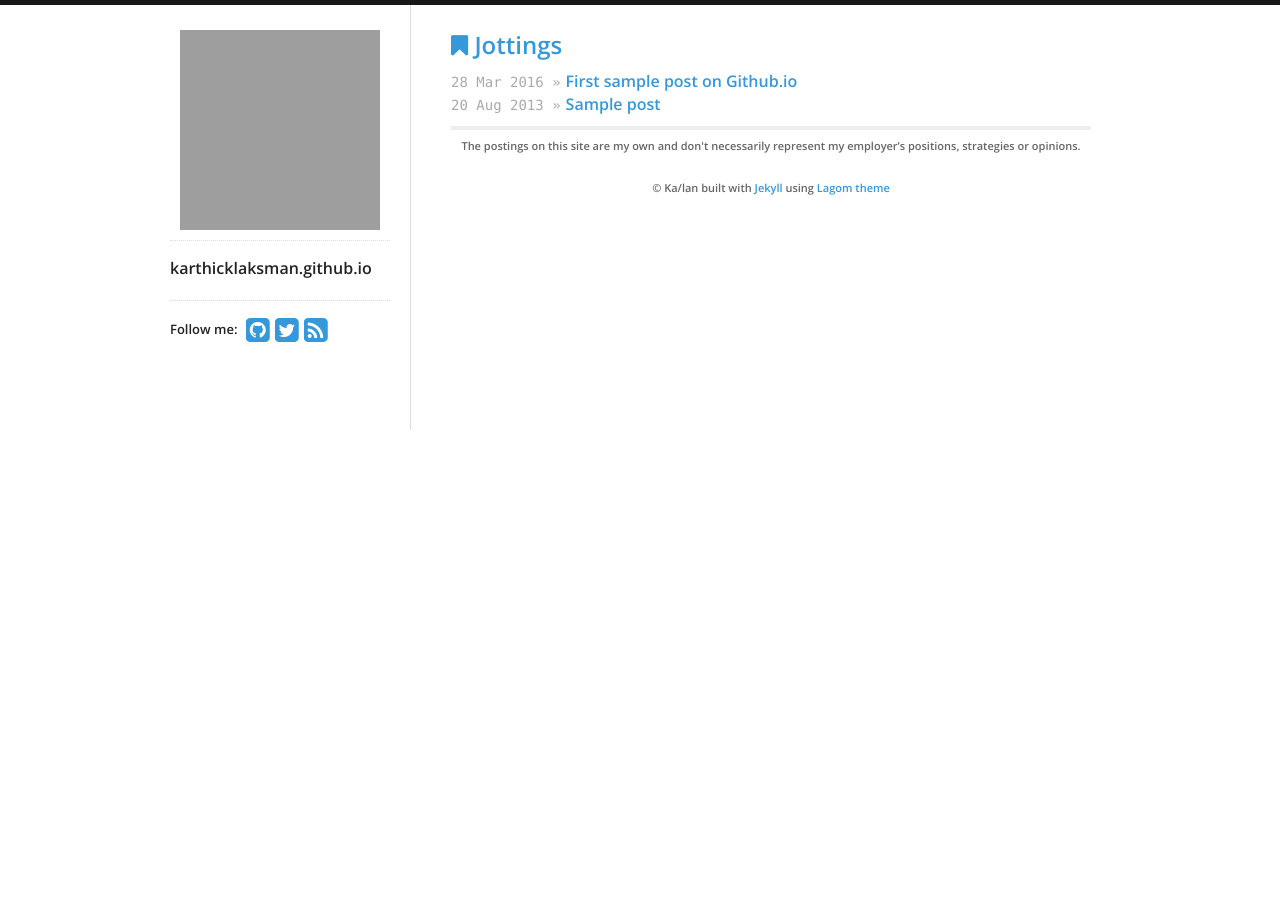
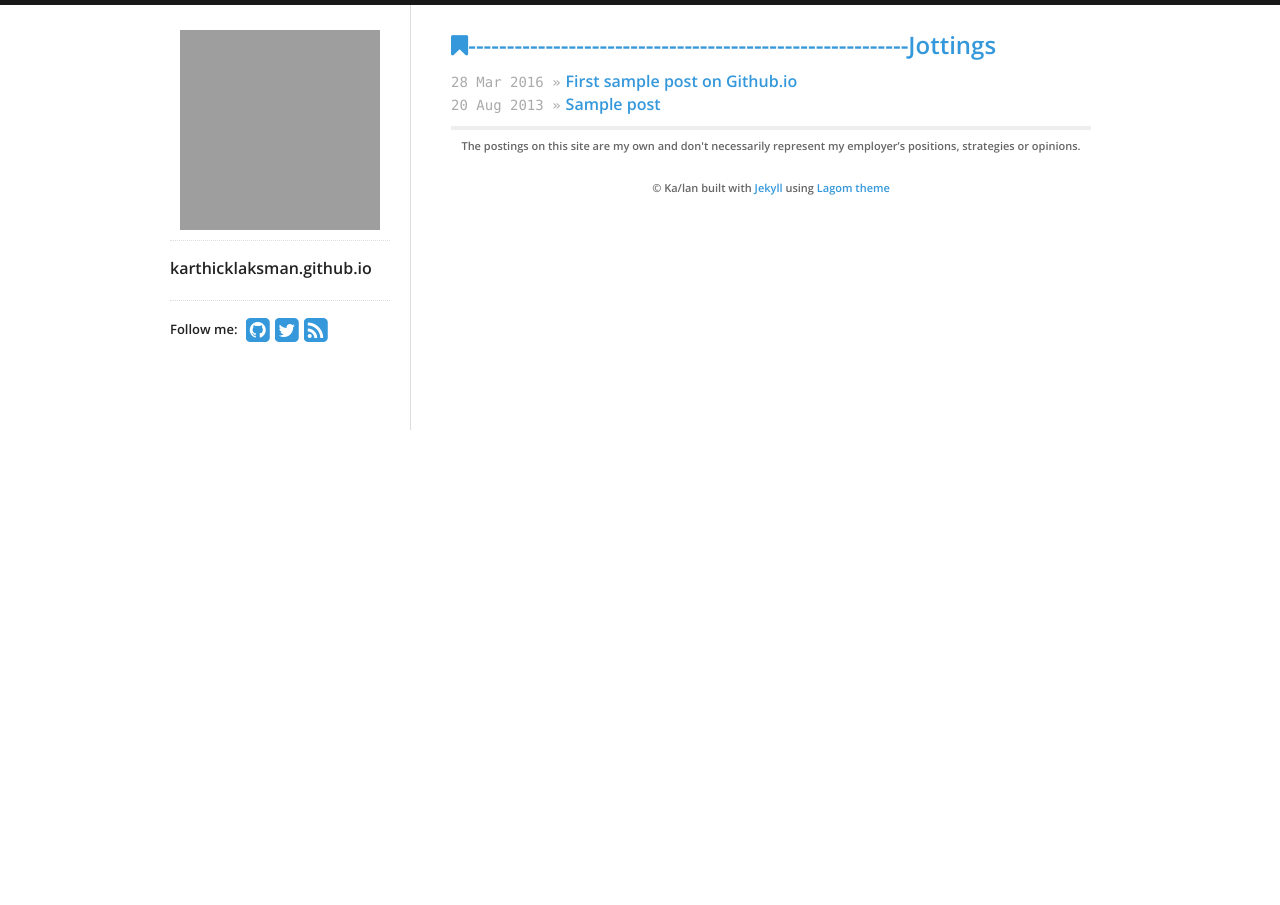
Before and after one commit to itskarthicklakshmanan/karthicklaksman.github.io, a Jekyll site: the page built from index.html, in a window 1280 px wide. Built offline with Jekyll 4.4.1, drawn with Linux system fonts in a browser that asks for light colours; nearby versions of some CDN libraries; grey boxes are pictures that could not be loaded.

Commit message:
Update index.html

```diff
--- a/index.html
+++ b/index.html
@@ -1,10 +1,10 @@
 ---
 layout: default
-title: Posts
+title: Jottings
 ---
 
 <div id="home">
-  <h2><i class="fa fa-bookmark"></i> Jottings</h2>
+  <h2><i class="fa fa-bookmark"></i>---------------------------------------------------------Jottings</h2>
   <ul id="blog-posts" class="posts">
     {% for post in site.posts %}
       <li><span>{{ post.date | date_to_string }} &raquo;</span><a href="{{ post.url }}">{{ post.title }}</a></li>
```
